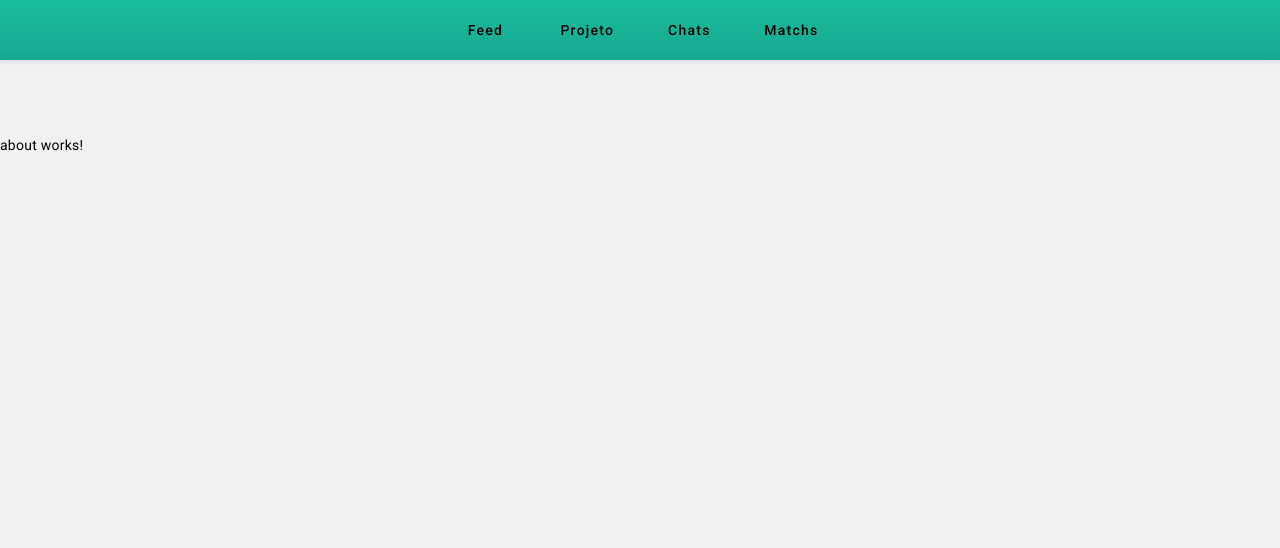
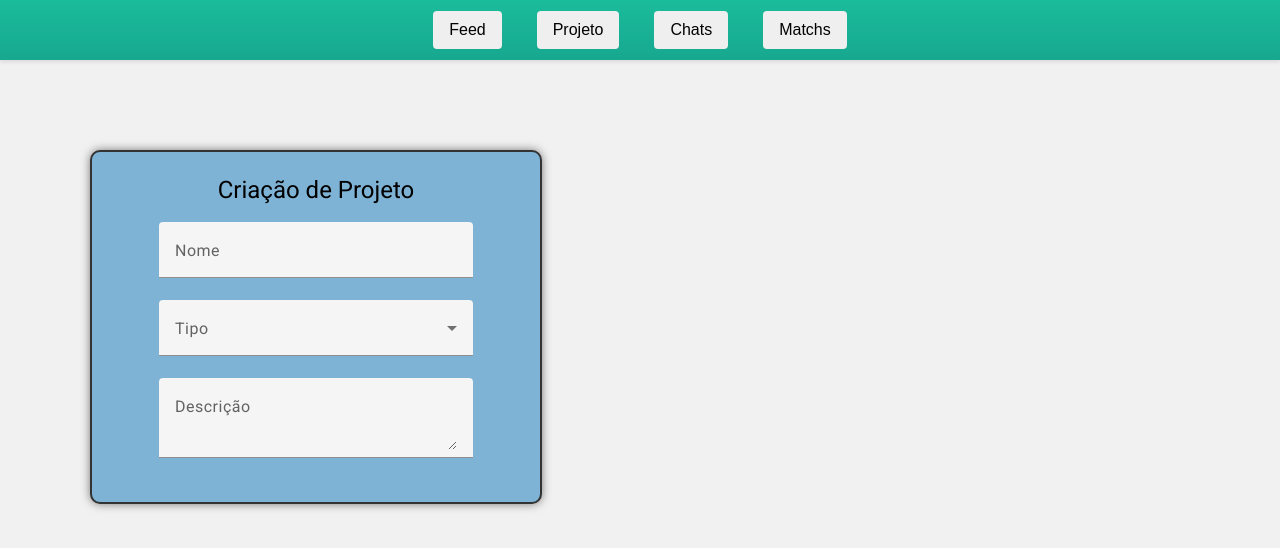
Before and after one commit to pH2O4/Build-Project-Together, an Angular app in the folder build-project-together/: page /about in a window 1280 px wide. Shown: the top 548 px of the page. Built offline with nearby package versions, Linux system fonts and the light colour scheme.

Commit message:
form layout

```diff
--- a/build-project-together/src/app/Components/about/about.component.css
+++ /dev/null
@@ -1,3 +0,0 @@
-.teste {
-    margin-top: 75px;
-}
--- a/build-project-together/src/app/Components/about/about.component.html
+++ /dev/null
@@ -1 +0,0 @@
-<p class="teste" >about works!</p>
--- /dev/null
+++ b/build-project-together/src/app/Components/about/makeproject.component.css
@@ -0,0 +1,18 @@
+.my-form {
+    display: flex;
+    flex-direction: column;
+    margin: 90px 90px;
+    background-color: #7FB3D5;
+    width: 35%;
+    align-items: center;
+    border: 2px solid #333;
+    border-radius: 10px;
+    height: 350px;
+    justify-content: center;
+    overflow: auto;
+    box-shadow: 0 0 10px rgba(0, 0, 0, 0.5);
+}
+
+.my-form-field {
+    width: 70%;
+}
--- /dev/null
+++ b/build-project-together/src/app/Components/about/makeproject.component.html
@@ -0,0 +1,20 @@
+<div class="my-form">
+    <h1 id="Create-Project-Title">Criação de Projeto</h1>
+    <mat-form-field class="my-form-field" appearance="fill">
+        <mat-label>Nome</mat-label>
+        <input matInput>
+    </mat-form-field>
+    <mat-form-field class="my-form-field" appearance="fill">
+
+        <mat-label>Tipo</mat-label>
+        <mat-select name="options" [(ngModel)]="selectedOption">
+            <mat-option *ngFor="let option of myOptions" [value]="option.value">
+                {{option.label}}
+            </mat-option>
+        </mat-select>
+    </mat-form-field>
+    <mat-form-field class="my-form-field" appearance="fill">
+        <mat-label>Descrição</mat-label>
+        <textarea matInput></textarea>
+    </mat-form-field>
+</div>
--- /dev/null
+++ b/build-project-together/src/app/Components/about/makeproject.component.ts
@@ -0,0 +1,17 @@
+import { Component } from '@angular/core';
+
+
+@Component({
+  selector: 'make-project',
+  templateUrl: './makeproject.component.html',
+  styleUrls: ['./makeproject.component.css']
+})
+export class MakeProjectComponent {
+  myOptions = [
+    { label: 'Saúde', value: 'Saúde' },
+    { label: 'Marketing Digital', value: 'Marketing Digital' },
+    { label: 'TI', value: 'TI' }
+  ];
+
+  selectedOption = ''
+}
--- a/build-project-together/src/app/app-routing.module.ts
+++ b/build-project-together/src/app/app-routing.module.ts
@@ -2,12 +2,12 @@ import { NgModule } from '@angular/core';
 import { RouterModule, Routes } from '@angular/router';
 
 import { HomeComponent } from './Components/home/home.component'
-import { AboutComponent} from './Components/about/about.component'
+import { MakeProjectComponent} from './Components/about/makeproject.component'
 import { ContactComponent } from './Components/contact/contact.component';
 
 const routes: Routes = [
   { path: '', component: HomeComponent },
-  { path: 'about', component: AboutComponent },
+  { path: 'about', component: MakeProjectComponent },
   { path: 'contact', component: ContactComponent }
 ];
 
--- a/build-project-together/src/app/app.component.css
+++ b/build-project-together/src/app/app.component.css
@@ -1,8 +1,3 @@
-.navBardemoBasicUsage md-content .ext-content {
-    padding: 200px;
-    margin: 20px;
-    background-color: #FFF2E0;
-  }
 
 .menu {
   display: flex;
@@ -25,10 +20,15 @@
   /* sombra suave para dar profundidade */
 }
 
-  nav button {
-    font-size: 16px; /* tamanho do texto */
-    padding: 10px 16px; /* espaçamento interno */
-    border: none; /* remove a borda */
-    border-radius: 4px; /* borda arredondada */
-    cursor: pointer; /* cursor de mão ao passar por cima */
+.nav-button {
+  font-size: 16px;
+  /* tamanho do texto */
+  padding: 10px 16px;
+  /* espaçamento interno */
+  border: none;
+  /* remove a borda */
+  border-radius: 4px;
+  /* borda arredondada */
+  cursor: pointer;
+  /* cursor de mão ao passar por cima */
 }
--- a/build-project-together/src/app/app.component.html
+++ b/build-project-together/src/app/app.component.html
@@ -1,11 +1,11 @@
 <div class="menu">
-  <button class="nav-button" mat-button routerLink="">Feed </button>
+  <button class="nav-button" routerLink="">Feed </button>
 
-  <button class="nav-button" mat-button routerLink="about">Projeto</button>
+  <button class="nav-button" routerLink="about">Projeto</button>
 
-  <button class="nav-button" mat-button>Chats</button>
+  <button class="nav-button">Chats</button>
 
-  <button class="nav-button"  mat-button>Matchs</button>
+  <button class="nav-button">Matchs</button>
 
 </div>
 
```
Also changed, not shown: build-project-together/src/app/Components/about/about.component.ts (deleted, +0 -10 lines), build-project-together/src/app/app.module.ts (+9 -3 lines), 1 other file (tests, documents, lock files or other folders). Lines whose indentation alone changed are shown as unchanged.
